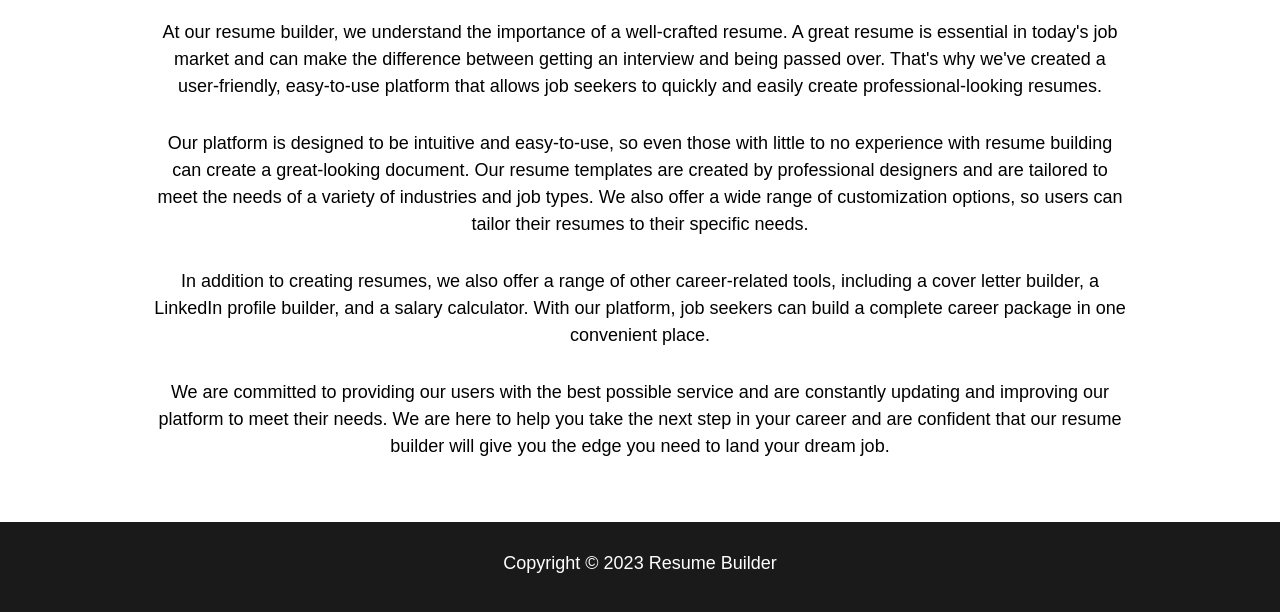
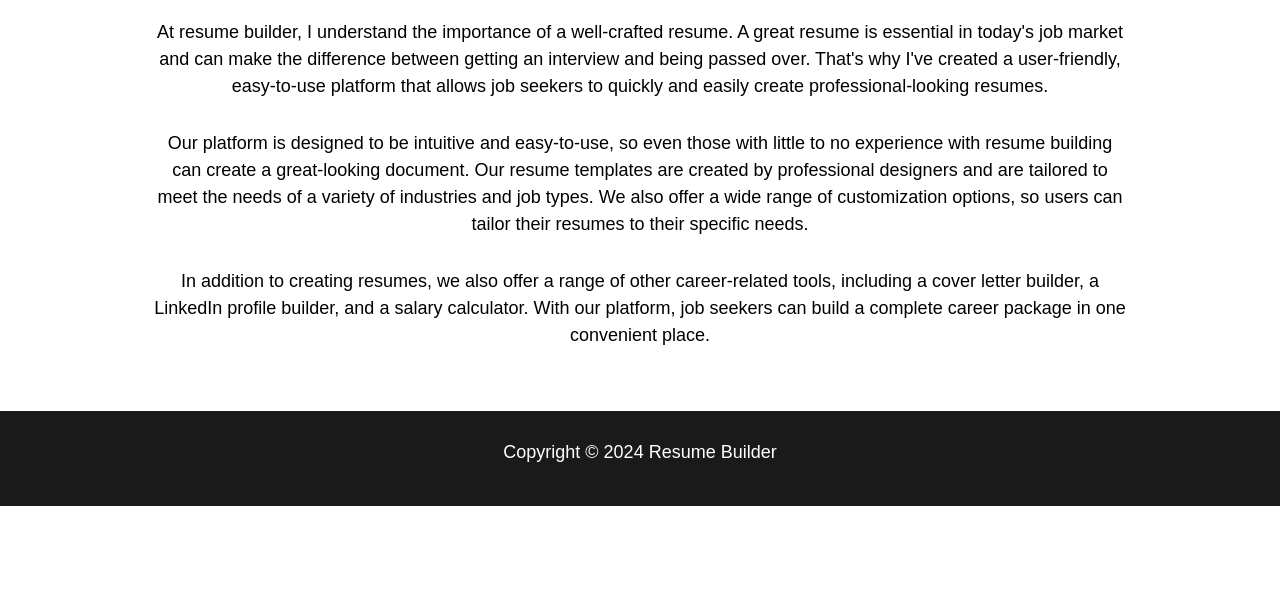
Before and after one commit to Yash-Sharma1509/Resume-Builder, a website: page Resume builder/resume-builder-chatgpt-yash/about.html in a window 1280 px wide. Shown: the part 352-964 px from the top of the page. After the commit the page ends 858 px from the top, so only its background shows below. Drawn offline with Linux system fonts and the light colour scheme.

Commit message:
Update about.html

```diff
--- a/Resume builder/resume-builder-chatgpt-yash/about.html
+++ b/Resume builder/resume-builder-chatgpt-yash/about.html
@@ -22,9 +22,9 @@
     <main>
         <div id="about-page">
             <h1>About Us</h1>
-            <p>At our resume builder, we understand the importance of a well-crafted resume. A great resume is essential in
+            <p>At resume builder, I understand the importance of a well-crafted resume. A great resume is essential in
                 today's job market and can make the difference between getting an interview and being passed over. That's why
-                we've created a user-friendly, easy-to-use platform that allows job seekers to quickly and easily create
+                I've created a user-friendly, easy-to-use platform that allows job seekers to quickly and easily create
                 professional-looking resumes.</p>
             <p>Our platform is designed to be intuitive and easy-to-use, so even those with little to no experience with resume
                 building can create a great-looking document. Our resume templates are created by professional designers and are
@@ -33,14 +33,12 @@
             <p>In addition to creating resumes, we also offer a range of other career-related tools, including a cover letter
                 builder, a LinkedIn profile builder, and a salary calculator. With our platform, job seekers can build a
                 complete career package in one convenient place.</p>
-            <p>We are committed to providing our users with the best possible service and are constantly updating and improving
-                our platform to meet their needs. We are here to help you take the next step in your career and are confident
-                that our resume builder will give you the edge you need to land your dream job.</p>
+
         </div>
 
     </main>
     <footer>
-        <p>Copyright © 2023 Resume Builder</p>
+        <p>Copyright © 2024 Resume Builder</p>
     </footer>
 </body>
 
```
